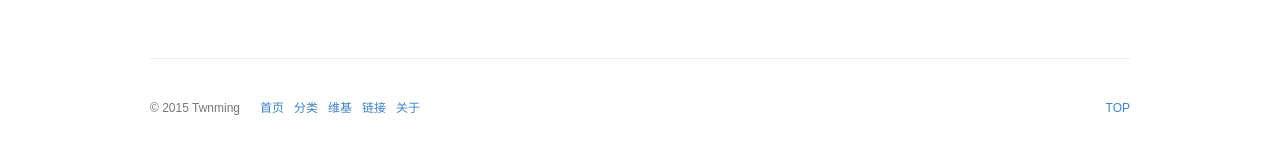
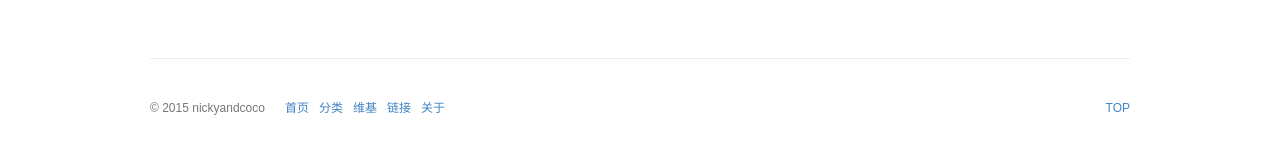
Before and after one commit to nickyandcoco/nickyandcoco.github.io, a Jekyll site: the page built from index.html, in a window 1280 px wide. Shown: the part 2185-2347 px from the top of the page. Built offline with Jekyll 4.4.1, drawn with Linux system fonts in a browser that asks for light colours; some web fonts are replaced; the list of posts is cut into pages by our own code; comment, search, counter and statistics services are not loaded; a style sheet for code colours, icons or effects is not loaded.

Commit message:
update config

```diff
--- a/_config.yml
+++ b/_config.yml
@@ -51,7 +51,7 @@ highlight_theme: github
 # ---------------- #
 #      Author      #
 # ---------------- #
-author: Twnming
+author: nickyandcoco
 organization:
 organization_url:
 github_username: nickyandcoco
```
